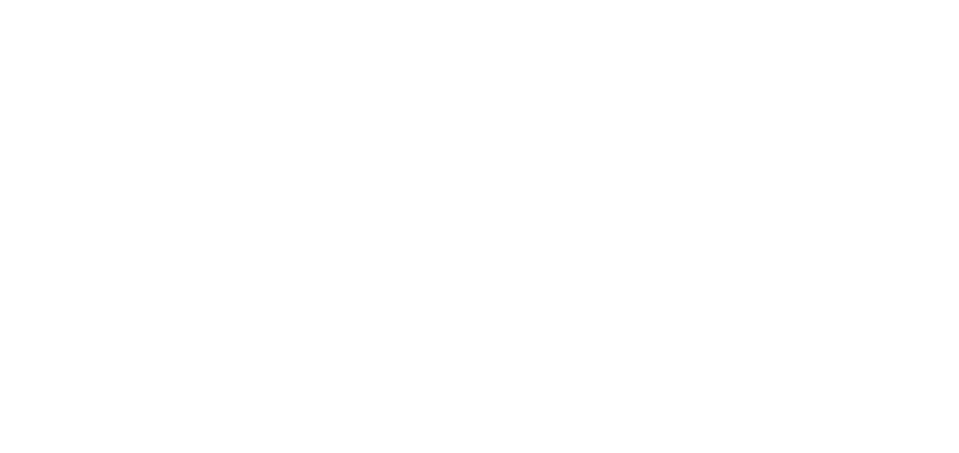
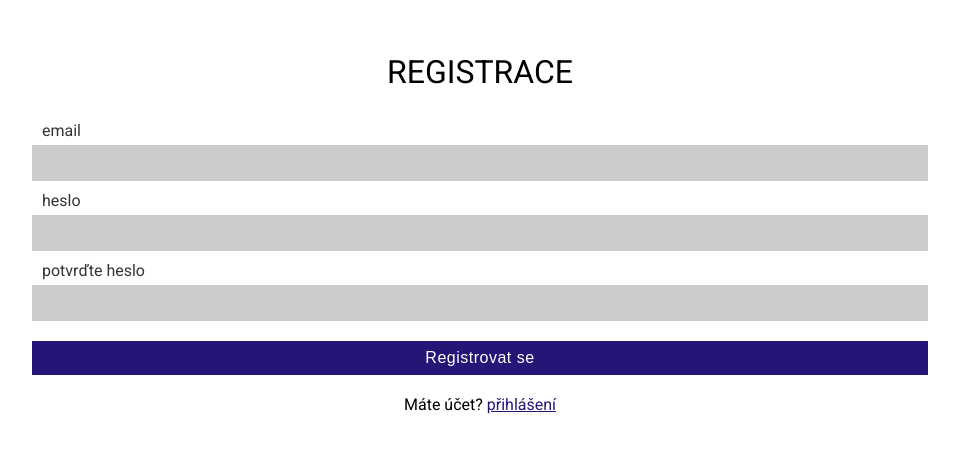
Before and after one commit to sitarjakub/tour-de-app, a React (Create React App) app: page /register in a window 1280 px wide. Shown: the part 167-620 px from the top of the page, without its empty margins (160-1119 px from the left). Built offline with nearby package versions, Linux system fonts and the light colour scheme.

Commit message:
registrace :))

```diff
--- a/src/components/Register.tsx
+++ b/src/components/Register.tsx
@@ -1,13 +1,85 @@
-import { useNavigate } from "react-router-dom";
+import { useState } from "react";
+import { Link, useNavigate } from "react-router-dom";
+import { createUserWithEmailAndPassword } from "firebase/auth";
+import { auth } from "../setup/firebase";
 
-const Register = () => {
+import '../css/register.css';
+import { useUser } from "../context/AuthContext";
+
+interface User{
+    email?: string,
+    password?: string,
+    confirmpassword?: string
+}
+
+const Login = () => {
+    const[data, setData] = useState<User>({});
+    const[error, setError] = useState<string | null>(null);
+    const[loading, setLoading] = useState<boolean>(false);
+    const {setUser} = useUser();
+
     const navigate = useNavigate();
+
+    function handleRegister(e:React.FormEvent<HTMLFormElement>){
+        e.preventDefault();
+        setLoading(true);
+        if(data.email && data.password && data.confirmpassword){
+            if(data.password == data.confirmpassword)    {
+                createUserWithEmailAndPassword(auth, data.email, data.password)
+                .then((userCredential) => {
+                    setUser(userCredential.user.uid);
+                    navigate('/');
+                })
+                .catch((err) => {
+                    if(err.code === "auth/wrong-email" || err.code === "auth/user-not-found"){
+                        setError("Špatné přihlašovací údaje");
+                    }else{
+                        setError("Chyba serveru");
+                    }
+                    if (err.code == "auth/email-already-in-use"){
+                        setError("Email je již zaregistrovaný");
+                    }
+                    if (err.code == "auth/weak-password"){
+                        setError("Heslo je příliš krátké, musí mít alespoň 6 znaků");
+                    }
+                });
+            }
+            else{
+                setError("Hesla se neshodují :((");
+            }
+
+
+
+
+        }else{
+            setError("Vyplňte všechny pole, prosím");
+        }
+        setLoading(false);
+    }
+
+    function changeData(e:React.ChangeEvent<HTMLInputElement>){
+        setData({...data, [e.target.id]: e.target.value});
+    }
 
     return (
         <div className="register">
+            <h2>REGISTRACE</h2>
+            <form onSubmit={handleRegister}>
+                <label>email</label>
+                <input id="email" type="email" onChange={changeData} />
+                <label>heslo</label>
+                <input id="password" type="password" onChange={changeData} />
+                <label>potvrďte heslo</label>
+                <input id="confirmpassword" type="password" onChange={changeData} />
 
+                <button type="submit" disabled={loading}>Registrovat se</button>
+            </form>
+            <p className="register-login-paragraph">Máte účet? <Link to={'/login'}>přihlášení</Link> </p>
+
+            {error && <p className="register-error">{error}</p> }
+            {loading && <p className="register-loading">Loading...</p> }
         </div>
     );
 }
 
-export default Register;
+export default Login;
--- /dev/null
+++ b/src/css/register.css
@@ -0,0 +1,85 @@
+.register{
+    display: flex;
+    flex-direction: column;
+    align-items: center;
+    justify-content: center;
+
+    height: 100vh;
+    width: 70%;
+    margin: 0 auto;
+}
+.register h2{
+    color: #000;
+    font-size: 32px;
+    font-family: Roboto, sans-serif;
+    font-weight: normal;
+    text-align: center;
+}
+.register form{
+    display: flex;
+    flex-direction: column;
+
+    width: 100%;
+    padding-top: 30px;
+
+    font-family: Roboto, sans-serif;
+}
+.register form label{
+    margin-left: 10px;
+    color: #333;
+    text-align: left;
+}
+.register form input{
+    margin: 5px 0 10px 0;
+    padding: 10px 5px;
+
+    font-size: 14px;
+
+    background-color: #ccc;
+    border: none;
+}
+.register form button{
+    margin-top: 10px;
+    padding: 8px 0;
+
+    color: #fff;
+    font-size: 16px;
+    letter-spacing: .5px;
+
+    background-color: #231676;
+    border: none;
+    cursor: pointer;
+    transition: .5s;
+}
+.register form button:hover{
+    background-color: #160e4b;
+    letter-spacing: 2px;
+}
+.register form button:disabled{
+    background-color: #aaa !important;
+    cursor: wait;
+}
+.register-login-paragraph{
+    margin-top: 20px;
+
+    color: #000;
+    font-family: Roboto, sans-serif;
+    text-align: center;
+}
+.register-login-paragraph a{
+    color: #231676 !important;
+}
+.register-error{
+    margin-top: 20px;
+
+    color: #b22b2b;
+    font-family: Roboto, sans-serif;
+    text-align: center;
+}
+.register-loading{
+    margin-top: 20px;
+
+    color: #333;
+    font-family: Roboto, sans-serif;
+    text-align: center;
+}
```
Also changed, not shown: package.json (+5 -2 lines), 1 other file (tests, documents, lock files or other folders).
